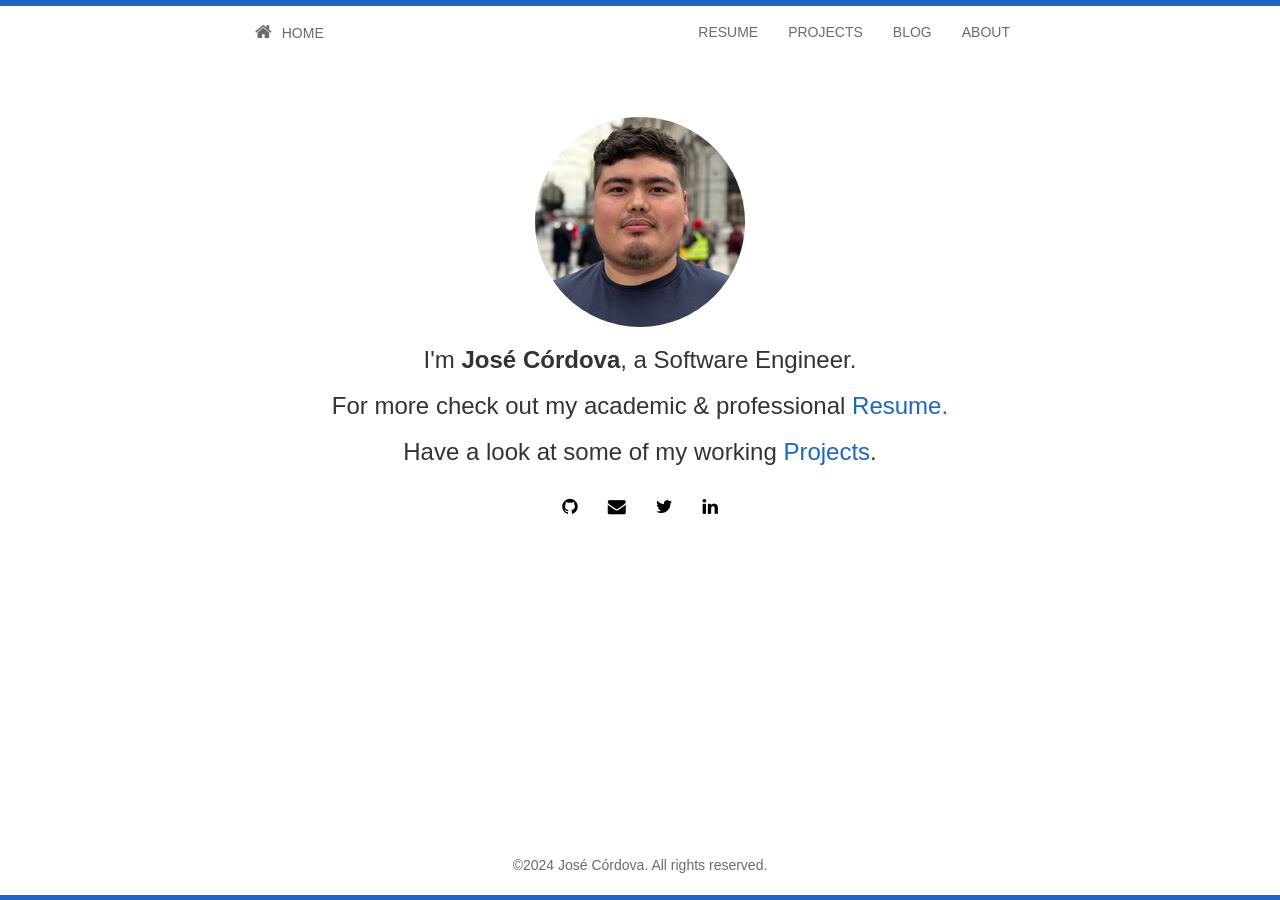
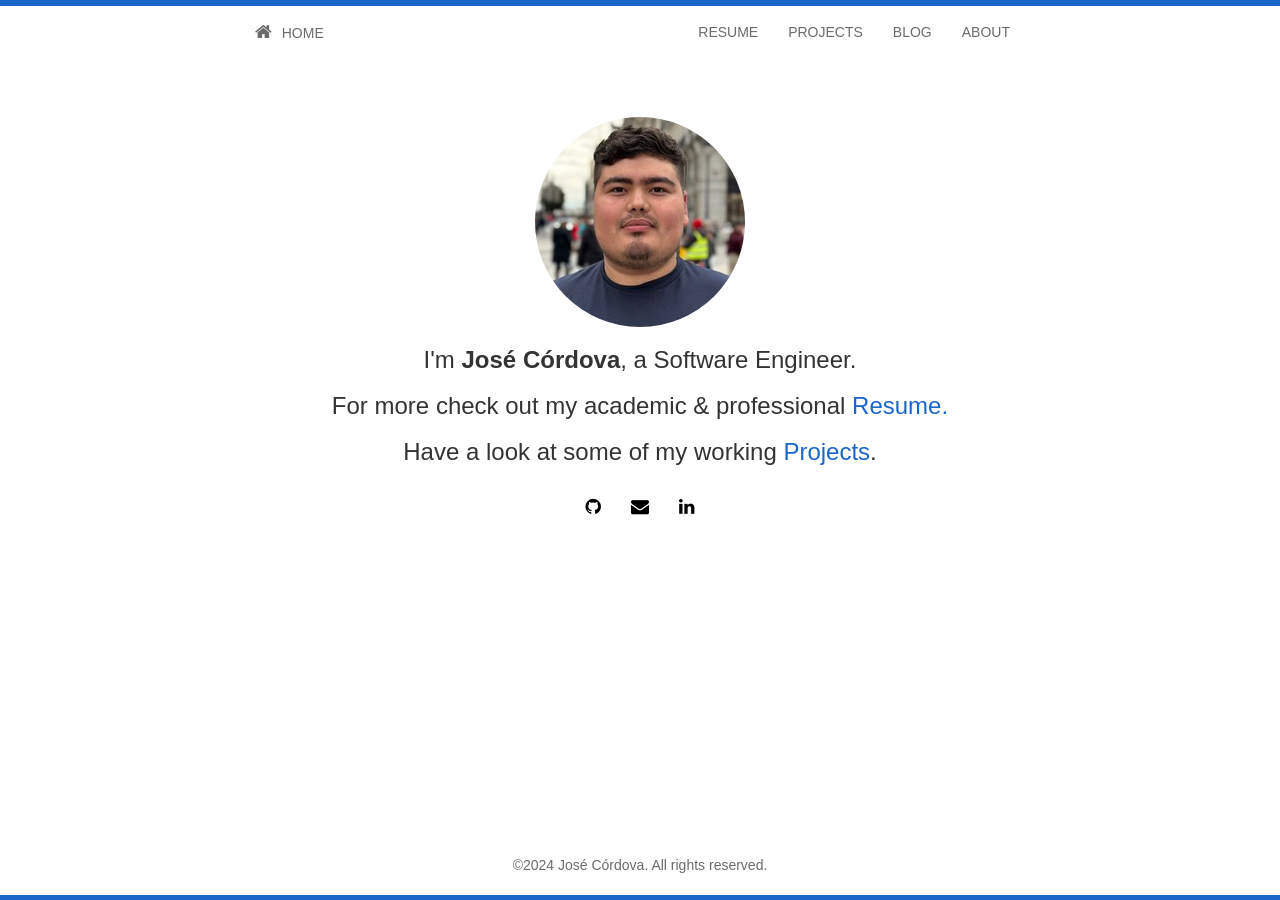
Before and after one commit to jfernancordova/jfernancordova.github.io, a Jekyll site: the page built from index.html, in a window 1280 px wide. Built offline with Jekyll 4.4.1, drawn with Linux system fonts in a browser that asks for light colours; nearby versions of some CDN libraries; the list of posts is cut into pages by our own code.

Commit message:
docs: Update social media links in header and remove Twitter link

```diff
--- a/_config.yml
+++ b/_config.yml
@@ -16,6 +16,5 @@ avatar: profile.png
 email: jfernancordova@gmail.com
 github: jfernancordova
 linkedin: jfernancordova
-twitter: jfernancordova
 disqus: jfernancordova
 google_analytics:
--- a/_includes/header.html
+++ b/_includes/header.html
@@ -1,7 +1,7 @@
 <nav class="navbar navbar-default">
   <div class="container">
     <div class="navbar-header">
-      <a class="navbar-brand" href="/"
+      <a class="navbar-brand" href="https://jfernancordova.bio.link"
         ><i class="fa fa-home"></i>
         <span class="home-text">HOME</span>
       </a>
--- a/_includes/social.html
+++ b/_includes/social.html
@@ -6,15 +6,8 @@
     {% if site.email %}
 	  <a href="mailto:{{ site.email}}"><i class="fa fa-envelope"></i></a>
     {% endif %}
-
-    {% if site.twitter %}
-	  <a href="http://twitter.com/{{ site.twitter }}"><i class="fa fa-twitter"></i></a>
-    {% endif %}
     {% if site.linkedin %}
 	  <a href="http://linkedin.com/in/{{ site.linkedin }}"><i class="fa fa-linkedin"></i></a>
     {% endif %}
-    {% if site.stackoverflow %}
-	  <a href="http://stackoverflow.com/{{ site.stackoverflow }}"><i class="fa fa-stack-overflow"></i></a>
-    {% endif %}
 	</h4>
 </div>
```
